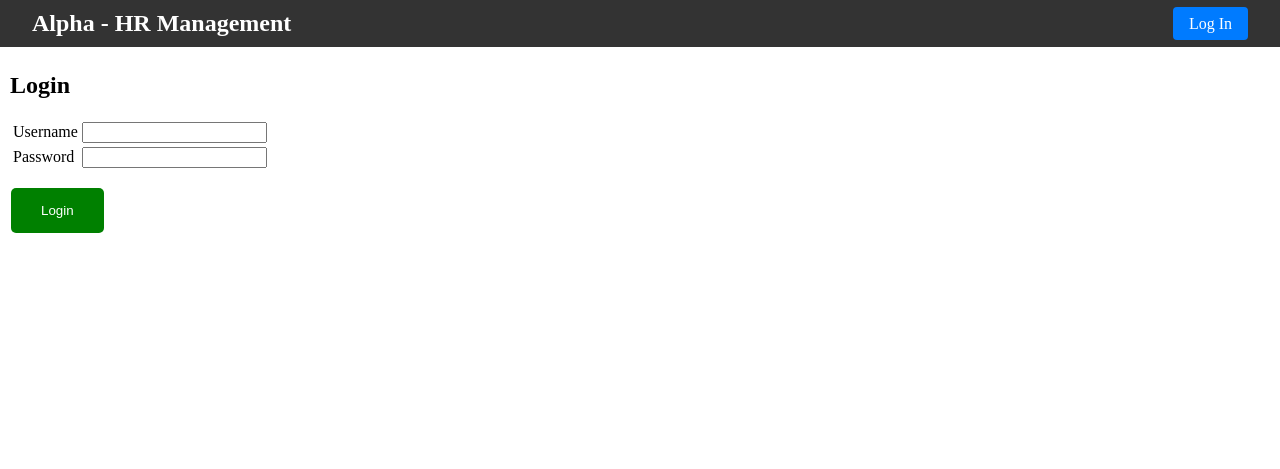
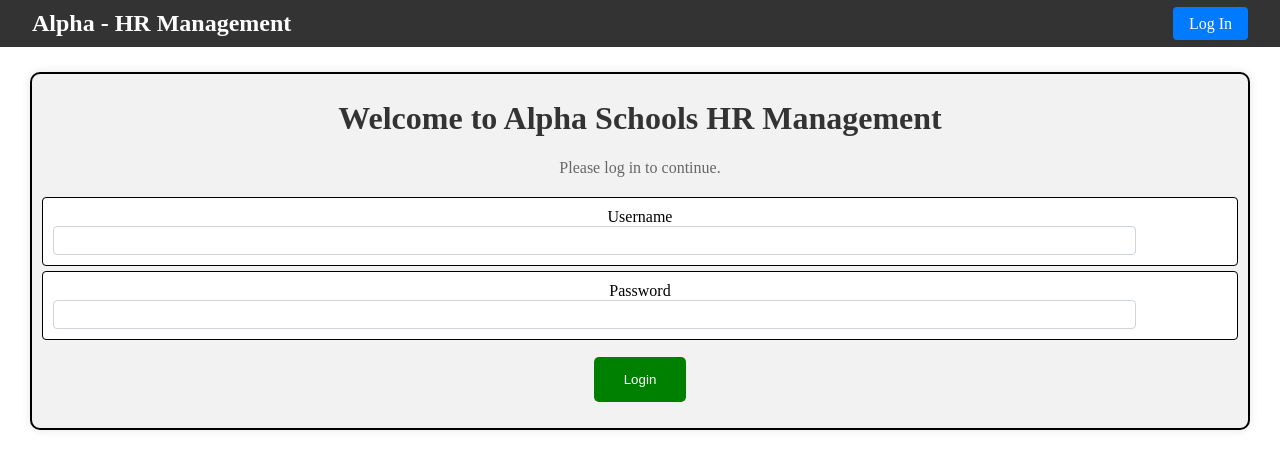
Before and after one commit to ow344/flaskexample, a Flask app: page /login in a window 1280 px wide. Shown: the top 469 px of the page. Run offline with Flask 3, Linux system fonts and the light colour scheme.

Commit message:
Cleaned login and index

```diff
--- a/templates/login.html
+++ b/templates/login.html
@@ -1,17 +1,6 @@
 {% extends "base.html" %}
 {% block content %}
 <style>
-    .register-link {
-            background-color: yellowgreen;
-            color: black;
-            padding: 10px 20px;
-            border: none;
-            cursor: pointer;
-            text-decoration: none;
-            border-radius: 5px;
-            margin: 1px;
-
-    }
 .my-submit-button {
 background-color: green;
 color: white;
@@ -23,30 +12,62 @@
 
 }
 
+.container {
+text-align: center;
+background-color: #ffffff;
+padding: 20px;
+border-radius: 10px;
+box-shadow: 0 0 10px rgba(0, 0, 0, 0.1);
+}
+.container h1 {
+color: #333333;
+}
+.container p {
+color: #666666;
+margin-bottom: 20px;
+}
+.container a {
+display: inline-block;
+padding: 10px 20px;
+background-color: #3498db;
+color: #ffffff;
+text-decoration: none;
+border-radius: 5px;
+}
+.container a:hover {
+background-color: #2980b9;
+}
 </style>
-<h2>Login</h2>
+
+<link rel="stylesheet" href="{{url_for('static', filename='css/form.css')}}">
+
+
+<div class="container">
+<h1>Welcome to Alpha Schools HR Management</h1>
+<p>Please log in to continue.</p>
 <form method="POST">
     {{ form.hidden_tag() }}
-    <table>
-        <tr>
-    <td>{{ form.username.label }}</td>
-    <td>{{ form.username }}
+
+    <div class="form-group">
+    {{ form.username.label(class="form-control-label") }}
+    {{ form.username(class="form-control") }}
+    </div>
+
     {% for error in form.username.errors %}
     <span style="color: red;">{{ error }}</span>
-    {% endfor %}</td>
-        </tr>
-        <tr>
-    <td>{{ form.password.label }}</td>
-    <td>{{ form.password }}
+    {% endfor %}
+
+    <div class="form-group">
+    {{ form.password.label(class="form-control-label") }}
+    {{ form.password(class="form-control") }}
+    </div>
+
     {% for error in form.password.errors %}
     <span style="color: red;">{{ error }}</span>
-    {% endfor %}</td>
-        </tr>
-     </table>
-     <!-- <div class="centered-div"> -->
+    {% endfor %}
     <p>{{ form.submit(class_="my-submit-button") }}</p>
-    <!-- </div> -->
+</form>
+</div>
 
-</form>
 
 {% endblock %}
--- a/views.py
+++ b/views.py
@@ -10,15 +10,14 @@ from sqlalchemy import and_
 main = Blueprint('main', __name__)
 
 @main.route('/')
-def hello_world():
+def index():
     if current_user.is_authenticated:
         if current_user.is_admin:
             home = url_for('admin.home')
         else:
             home = url_for('user.home')
         return redirect(home)
-
-    return render_template('welcome.html')
+    return redirect(url_for('main.login'))
 
 @main.route('/login', methods=['GET', 'POST'])
 def login():
@@ -41,7 +40,7 @@ def logout():
         session.pop('active_school_id')
         session.pop('active_school_name')
     logout_user()
-    return redirect(url_for('main.hello_world'))
+    return redirect(url_for('main.index'))
 
 ################################  Admin  ################################
 admin = Blueprint('admin', __name__)
@@ -261,6 +260,6 @@ def check_permission(staff_id):
 @staff.route('/staff/<int:staff_id>')
 def staffentry(staff_id):
     if not check_permission(staff_id):
-        return redirect(url_for('main.hello_world'))
+        return redirect(url_for('main.index'))
     print(staff_id)
     return render_template('staff/self.html', staff=db.session.get(Staff,staff_id))
```
Also changed, not shown: templates/welcome.html (deleted, +0 -48 lines). Lines whose indentation alone changed are shown as unchanged.
